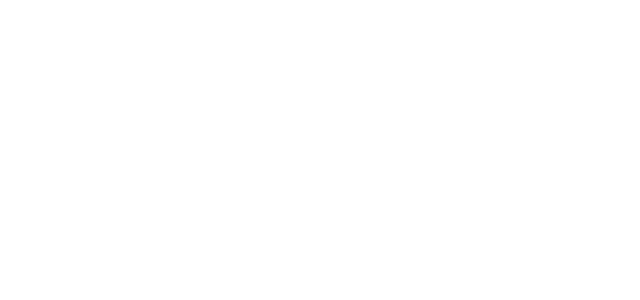
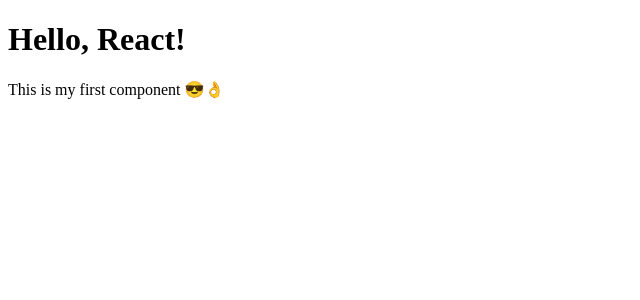
Before and after one commit to samuli404/Portfolio, a React (Create React App) app: page / in a window 1280 px wide. Shown: the top 300 px of the page, without its empty margins (0-640 px from the left). Built offline with nearby package versions, Linux system fonts and the light colour scheme.

Commit message:
Korjauksia tehtäviin

```diff
--- a/index.tsx
+++ /dev/null
@@ -1 +0,0 @@
-fdescribe
--- a/src/components/myFirstComponent.tsx
+++ b/src/components/myFirstComponent.tsx
@@ -8,7 +8,7 @@ const MyFirstComponent: React.FC<MyFirstComponentProps> = () => {
   return (
     <div>
       <h1>Hello, React!</h1>
-      <p>This is my first component 😎</p>
+      <p>This is my first component 😎👌</p>
     </div>
   )
 }
--- a/src/index.tsx
+++ b/src/index.tsx
@@ -1,17 +1,10 @@
 import React from 'react';
 import ReactDOM from 'react-dom';
-
-
-import reportWebVitals from './reportWebVitals';
+import App from './App';
 
 ReactDOM.render(
   <React.StrictMode>
-
+    <App/>
   </React.StrictMode>,
   document.getElementById('root')
 );
-
-// If you want to start measuring performance in your app, pass a function
-// to log results (for example: reportWebVitals(console.log))
-// or send to an analytics endpoint. Learn more: https://bit.ly/CRA-vitals
-reportWebVitals();
```
Also changed, not shown: 2 other files (tests, documents, lock files or other folders).
